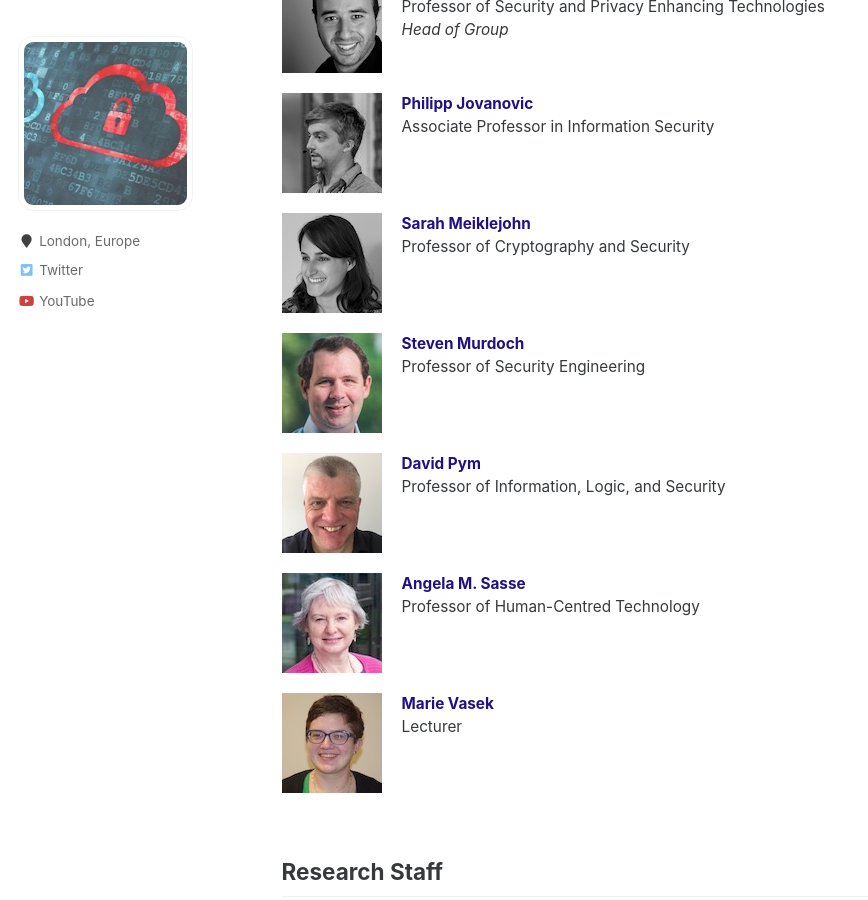
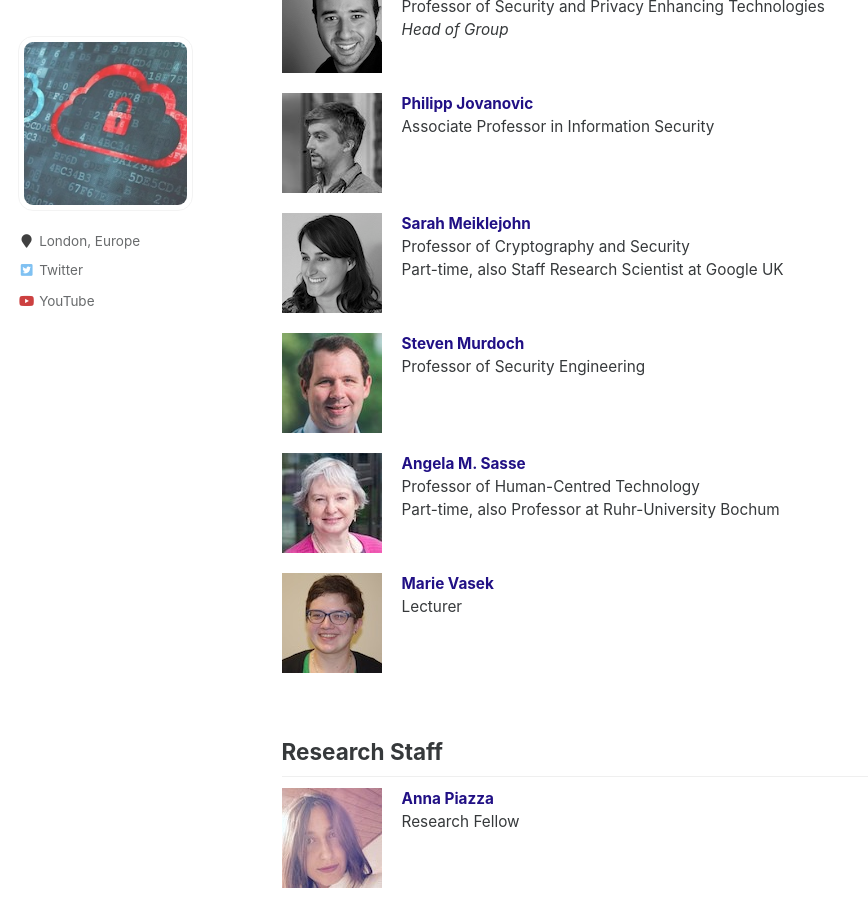
Before and after one commit to uclisec/uclisec.github.io, a Jekyll site: the page built from _pages/people.md, in a window 1280 px wide and 900 px high, scrolled down 643 px. Shown: the whole window, without its empty margins (0-868 px from the left). Built offline with Jekyll 4.4.1, drawn with Linux system fonts in a browser that asks for light colours.

Commit message:
part time

```diff
--- a/_pages/people.md
+++ b/_pages/people.md
@@ -30,19 +30,17 @@ Associate Professor in Information Security</p>
 
 <p class="profile"><img src="../images/sarah.jpg" class="profilephoto" />
 <a href="https://smeiklej.com/"><strong>Sarah Meiklejohn</strong></a><br />
-Professor of Cryptography and Security</p>
+Professor of Cryptography and Security<br>
+Part-time, also Staff Research Scientist at Google UK</p>
 
 <p class="profile"><img src="../images/steven.jpg" class="profilephoto" />
 <a href="https://murdoch.is/"><strong>Steven Murdoch</strong></a><br />
 Professor of Security Engineering</p>
 
-<p class="profile"><img src="../images/david.jpg" class="profilephoto" />
-<a href="http://www0.cs.ucl.ac.uk/staff/D.Pym/"><strong>David Pym</strong></a><br />
-Professor of Information, Logic, and Security</p>
-
 <p class="profile"><img src="../images/angela.jpg" class="profilephoto" />
 <a href="https://uclisec.github.io/people/m_angela_sasse/"><strong>Angela M. Sasse</strong></a><br />
-Professor of Human-Centred Technology</p>
+Professor of Human-Centred Technology<br />
+Part-time, also Professor at Ruhr-University Bochum</p>
 
 <p class="profile"><img src="../images/marie.jpg" class="profilephoto" />
 <a href="https://mvasek.com/"><strong>Marie Vasek</strong></a><br />
```
